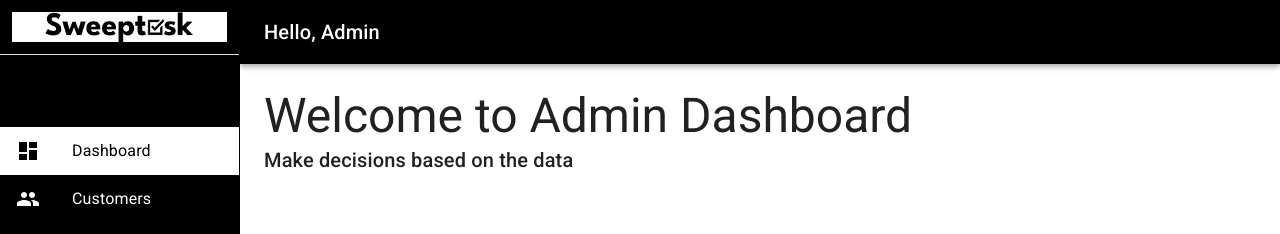
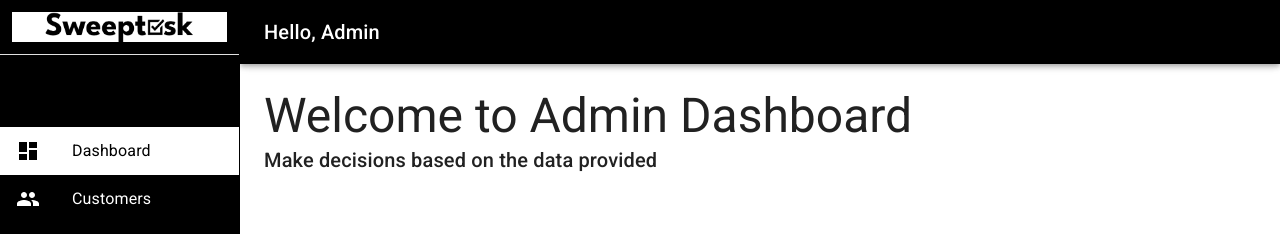
Before and after one commit to Ahmadlohani/clean_admin, a Next.js app: page /dashboard in a window 1280 px wide. Shown: the top 234 px of the page. Built offline with nearby package versions, Linux system fonts and the light colour scheme.

Commit message:
middleware changes

```diff
--- a/pages/dashboard/index.jsx
+++ b/pages/dashboard/index.jsx
@@ -10,7 +10,7 @@ const index = () => {
 						Welcome to Admin Dashboard
 					</Typography>
 					<Typography variant="h6" component="h6">
-						Make decisions based on the data
+						Make decisions based on the data provided
 					</Typography>
 				</Box>
 			</AppDrawer>
```
